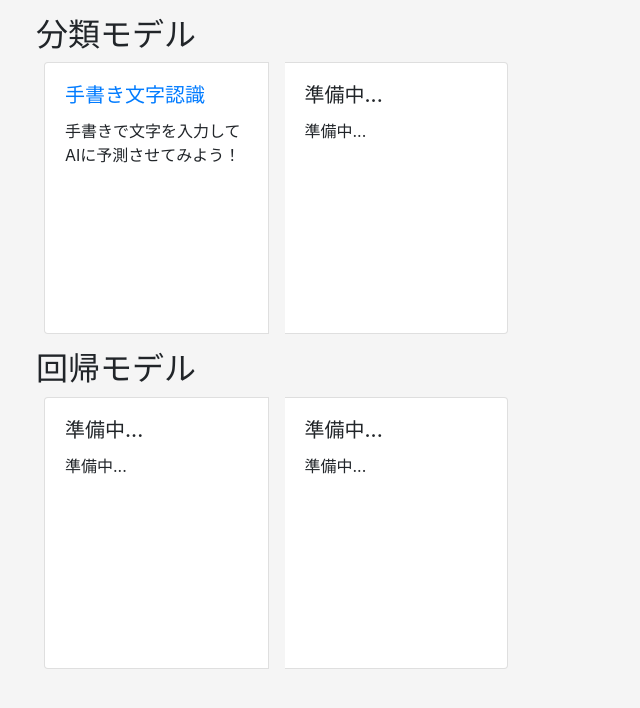
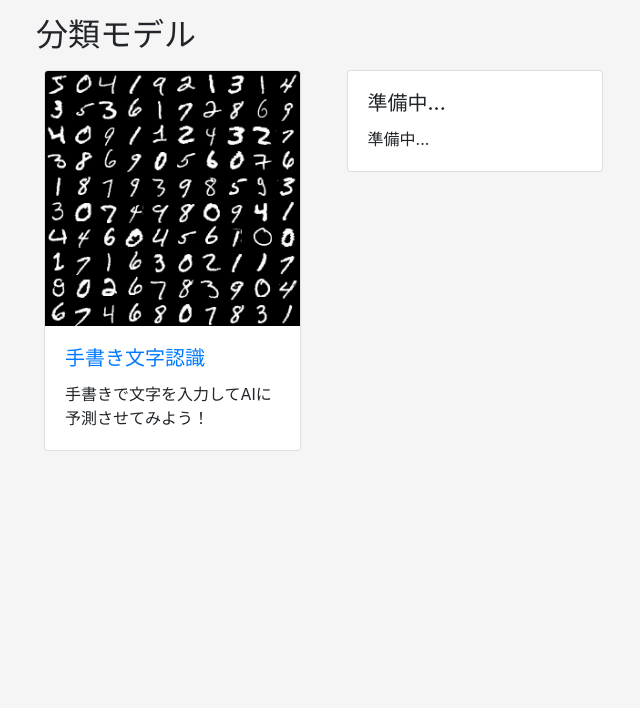
Before and after one commit to h-hosoda-ml/AI_WebApp, a Flask app: page /classify/ in a window 1280 px wide. Shown: the part 56-764 px from the top of the page, without its empty margins (49-689 px from the left). Run offline with Flask 3, Linux system fonts and the light colour scheme; some libraries are stand-ins or nearby versions.

Commit message:
fix: classify.indexの大きさの修正

```diff
--- a/apps/classify/static/css/style.css
+++ b/apps/classify/static/css/style.css
@@ -63,8 +63,3 @@ input[type="search"] {
 .auth-btn {
     margin:30px 0 0 0;
 }
-
-.clf-flash {
-    font-size: 14px;
-    color: #9c1a1c;
-}
--- a/apps/classify/templates/classify/digitsdraw.html
+++ b/apps/classify/templates/classify/digitsdraw.html
@@ -3,7 +3,7 @@
 {% block title %}手書き数字認識AI{% endblock %}
 
 {% block content %}
-<h4>手書き文字認識</h4>
+<h4>手書き数字認識(0-9)</h4>
 
 <div class="canvasdiv" id="canv">
     <canvas id="can" width="280px" height="280px"></canvas>
--- a/apps/classify/templates/classify/index.html
+++ b/apps/classify/templates/classify/index.html
@@ -7,35 +7,25 @@
 <div class="alert alert-danger my-4" role="alert">{{ message }}</div>
 {% endfor %}
 <h2 class="mt-3">分類モデル</h2>
-<div class="card-group" style="width: 30rem; height: 17rem">
-    <div class="card mx-2" style="width: 15rem" id="digitsdraw">
+<div class="card-group">
+    <div class="row">
+        <div class="col-10 col-md-6 justify-content-center align-items-start">
+            <div class="card m-2" id="digitsdraw">
+                <img class="card-img-top" src="{{ url_for('classify.static', filename='image/mnist_image.png') }}" alt="mnist画像">
                 <div class="card-body">
                     <h5 class="card-title"><a href="{{ url_for('classify.digitsdraw') }}">手書き文字認識</a></h5>
                     <p class="card-text">手書きで文字を入力してAIに予測させてみよう！</p>
                 </div>
             </div>
-    <div class="card mx-2">
+        </div>
+        <div class="col-10 col-md-6 justify-content-center align-items-start">
+            <div class="card m-2">
                 <div class="card-body">
                     <h5 class="card-title">準備中...</h5>
                     <p class="card-text">準備中...</p>
                 </div>
             </div>
         </div>
-
-<h2 class="mt-3">回帰モデル</h2>
-<div class="card-group" style="width: 30rem; height: 17rem">
-    <div class="card mx-2">
-        <div class="card-body">
-            <h5 class="card-title">準備中...</h5>
-            <p class="card-text">準備中...</p>
     </div>
 </div>
-    <div class="card mx-2">
-        <div class="card-body">
-            <h5 class="card-title">準備中...</h5>
-            <p class="card-text">準備中...</p>
-        </div>
-    </div>
-</div>
-
 {% endblock %}
```
Also changed, not shown: apps/classify/static/image/mnist_image.png (added), 4 other files. Lines whose indentation alone changed are shown as unchanged.
